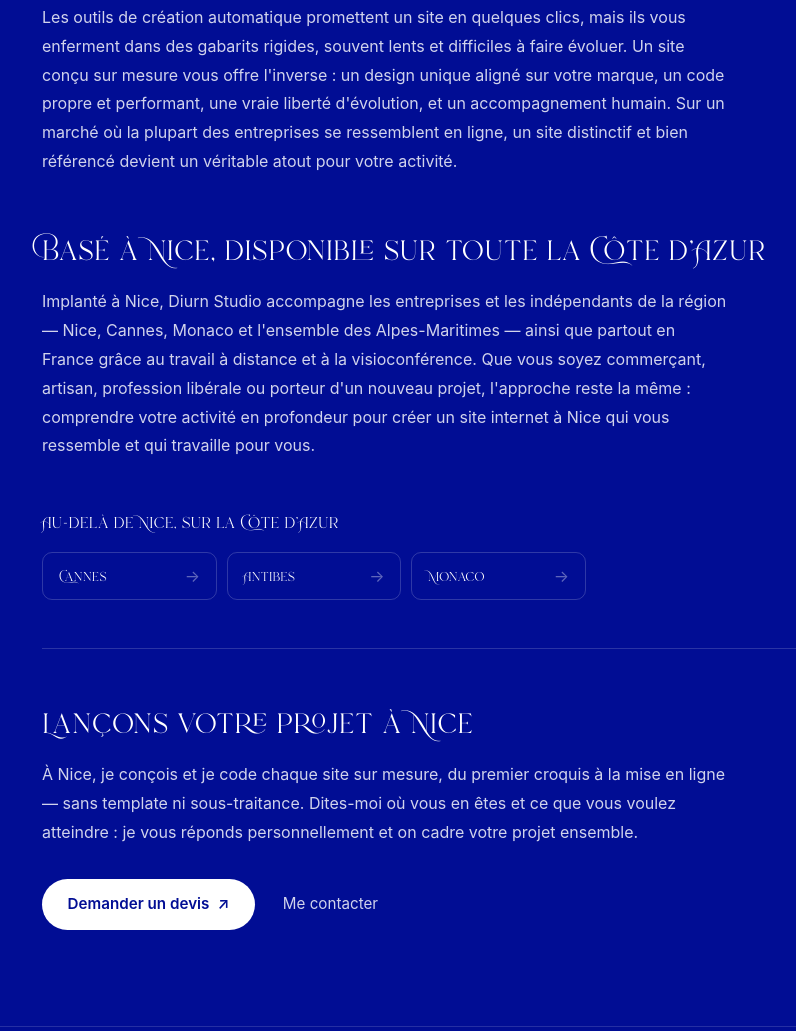
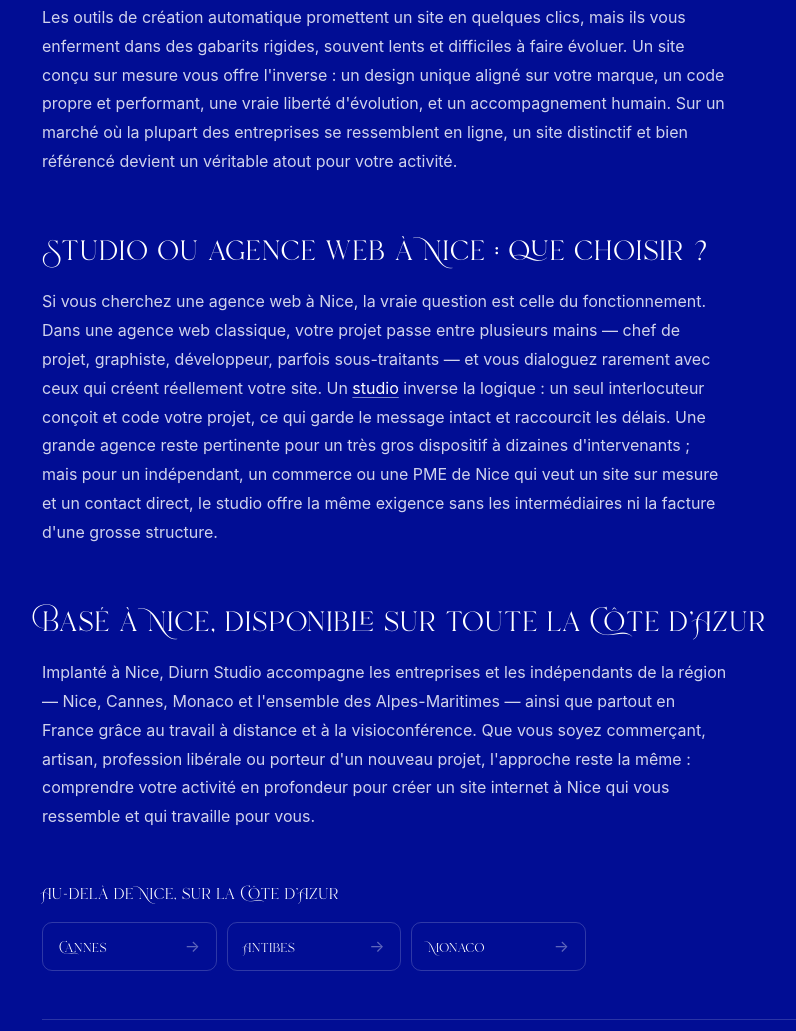
Before and after one commit to Diurndesign/portfolio, a website built with Vite: page creation-site-internet-nice.html in a window 1280 px wide. Shown: the part 2252-3283 px from the top of the page, without its empty margins (218-1014 px from the left). Built offline with nearby package versions, Linux system fonts and the light colour scheme.

Commit message:
seo : sections comparatives (studio vs agence web / agence de com) sur Nice et studio-design

```diff
--- a/creation-site-internet-nice.html
+++ b/creation-site-internet-nice.html
@@ -273,6 +273,23 @@
         </section>
 
         <section class="landing__section">
+          <h2>Studio ou agence web à Nice : que choisir ?</h2>
+          <p>
+            Si vous cherchez une agence web à Nice, la vraie question est celle du
+            fonctionnement. Dans une agence web classique, votre projet passe entre
+            plusieurs mains — chef de projet, graphiste, développeur, parfois
+            sous-traitants — et vous dialoguez rarement avec ceux qui créent réellement
+            votre site. Un <a href="/studio-design-nice">studio</a> inverse la logique :
+            un seul interlocuteur conçoit et code votre projet, ce qui garde le message
+            intact et raccourcit les délais. Une grande agence reste pertinente pour un
+            très gros dispositif à dizaines d'intervenants ; mais pour un indépendant,
+            un commerce ou une PME de Nice qui veut un site sur mesure et un contact
+            direct, le studio offre la même exigence sans les intermédiaires ni la
+            facture d'une grosse structure.
+          </p>
+        </section>
+
+        <section class="landing__section">
           <h2>Basé à Nice, disponible sur toute la Côte d'Azur</h2>
           <p>
             Implanté à Nice, Diurn Studio accompagne les entreprises et les
```
Also changed, not shown: studio-design-nice.html (+16 -0 lines).
